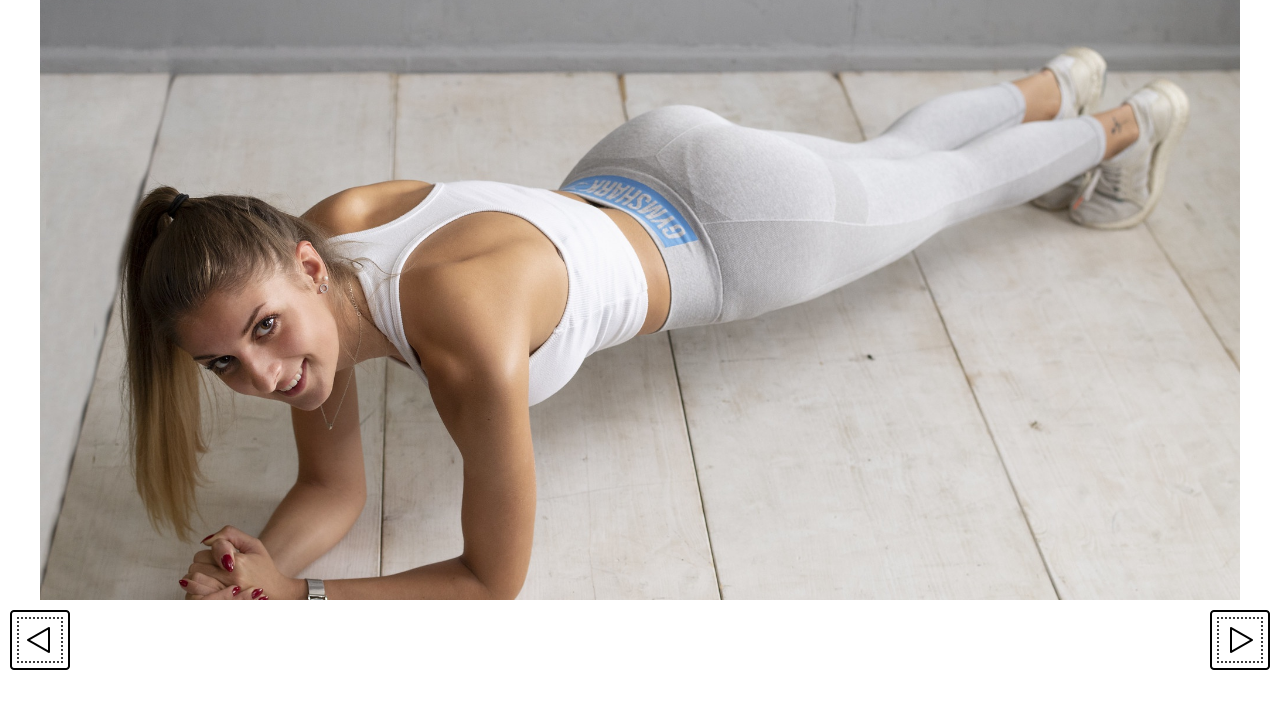
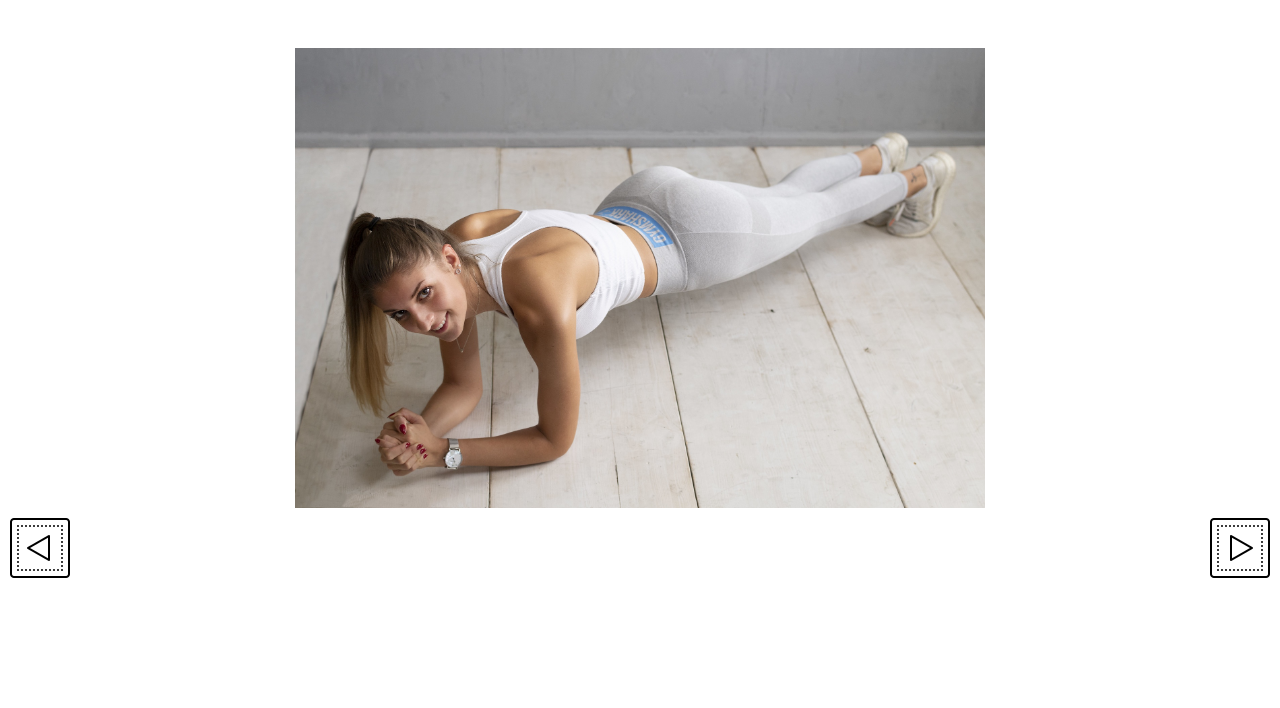
Before and after one commit to Siil777/cssMemeSlider, a website: page build/index.html in a window 1280 px wide. Drawn offline with Linux system fonts and the light colour scheme.

Commit message:
fix css styles

```diff
--- a/build/index.html
+++ b/build/index.html
@@ -9,7 +9,7 @@
 </head>
 <body>
     <div class="wrapper">
-            <div id="slider">
+            <div class="row-cols-1 row-cols-sm-2" id="slider">
 
             </div>
         </div>
--- a/build/index.js
+++ b/build/index.js
@@ -2,6 +2,7 @@ let currSlide = 0;
 let visibleSlide = 1;
 
 var container = document.getElementById('slider');
+container.classList.add('mt-5')
     container.innerHTML = '';
      const ImgArray = [
         'img/fit.jpg',
@@ -12,6 +13,8 @@ var container = document.getElementById('slider');
 function slider(arrayOfSlides){
     container.innerHTML = '';
     for(let x=0; x < arrayOfSlides.length; x++){
+        const div = document.createElement('div');
+        div.classList.add('col');
         const Image = document.createElement('img');
         Image.src = arrayOfSlides[x];
         Image.style.position = 'absolute';
@@ -20,7 +23,8 @@ function slider(arrayOfSlides){
         Image.style.opacity = '0';
         //Image.style.visibility = 'hidden';
         Image.classList.add('img-fluid');
-        container.appendChild(Image);
+        div.appendChild(Image);
+        container.appendChild(div);
     }
     updateVisibility();
 }
--- a/build/style.css
+++ b/build/style.css
@@ -4,8 +4,8 @@
 }
 
 #slider {
-    width: 100%;
-    height: 600px;
+    width: 57.5vw;
+    height: 57.5vh;
     position: relative;
     overflow: hidden;
 }
@@ -14,7 +14,7 @@
     position: absolute;
     width: 100%;
     height: 100%;
-    object-fit: cover;
+    object-fit: contain;
 }
 .wrapper {
     max-width: 1200px;
```
